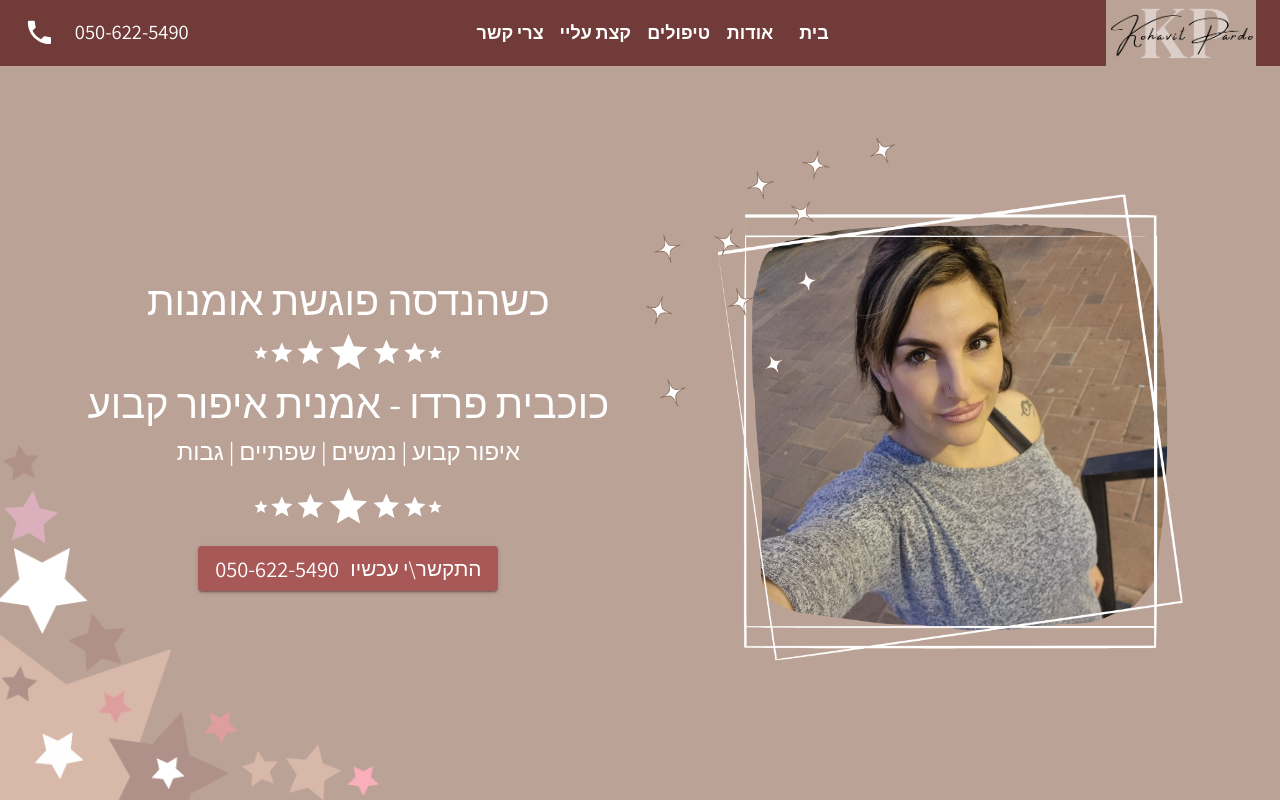
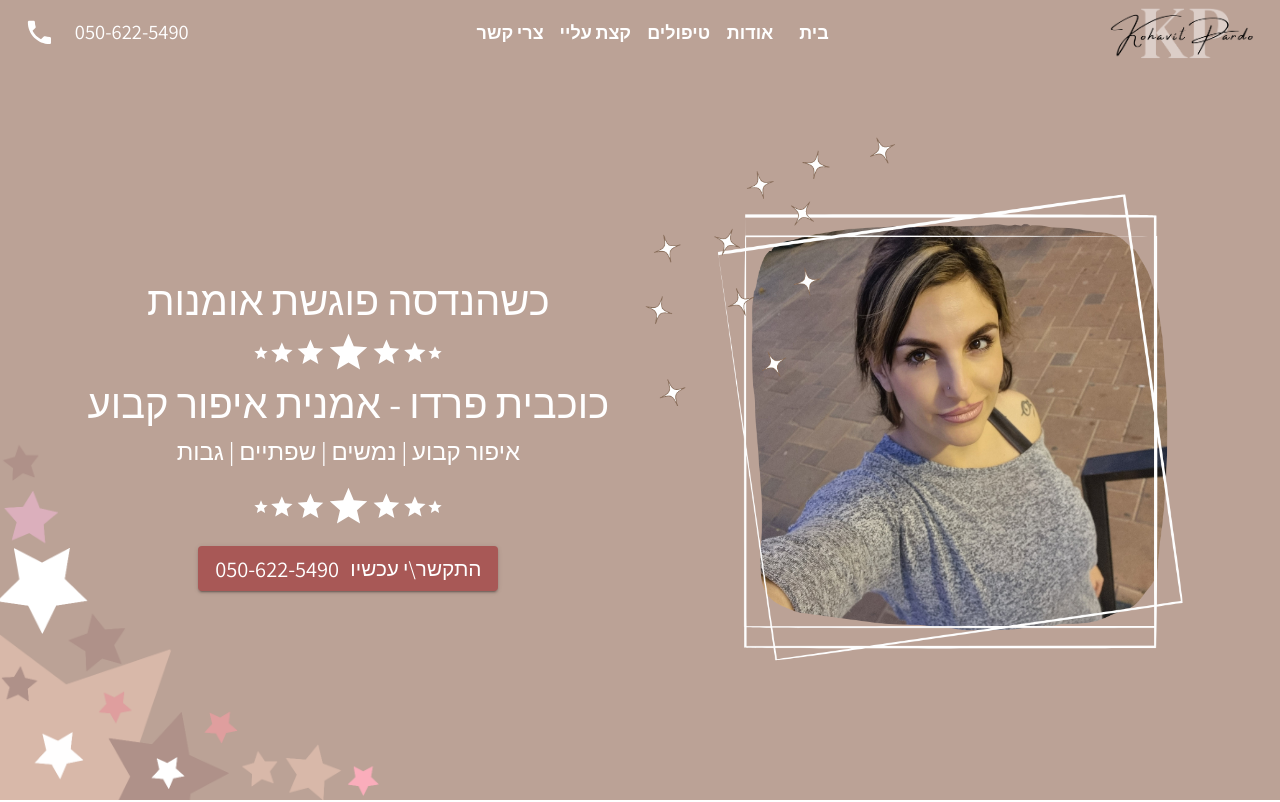
Before and after one commit to LiatPardoGrinbaum/Kohavit-front, a React (Create React App) app: page / in a window 1280 px wide. Shown: the top 802 px of the page. Built offline with nearby package versions, Linux system fonts and the light colour scheme.

Commit message:
fixed dialog open issue with scroll bar

```diff
--- a/src/components/Navbar/Navbar.tsx
+++ b/src/components/Navbar/Navbar.tsx
@@ -107,6 +107,7 @@ const Navbar = () => {
         <CustomMenuIcon onClick={onOpenHandler} />
         <Dialog
           open={openMobileMenu}
+          fullScreen
           fullWidth
           TransitionComponent={Transition}
           hideBackdrop={true}
--- a/src/components/Navbar/styles.ts
+++ b/src/components/Navbar/styles.ts
@@ -5,7 +5,7 @@ import { theme } from "../../theme";
 export const StyledToolbar = styled(Toolbar)({
   display: "flex",
   justifyContent: "space-between",
-  // backgroundColor: theme.palette.primary.light,
+  backgroundColor: theme.palette.primary.light,
 });
 
 export const CallBox = styled(Box)(({ theme }) => ({
--- a/src/index.css
+++ b/src/index.css
@@ -7,4 +7,6 @@
 body {
   width: 100%;
   min-height: 100vh;
+  /* overflow: visible !important; */
+  overflow: hidden;
 }
```
